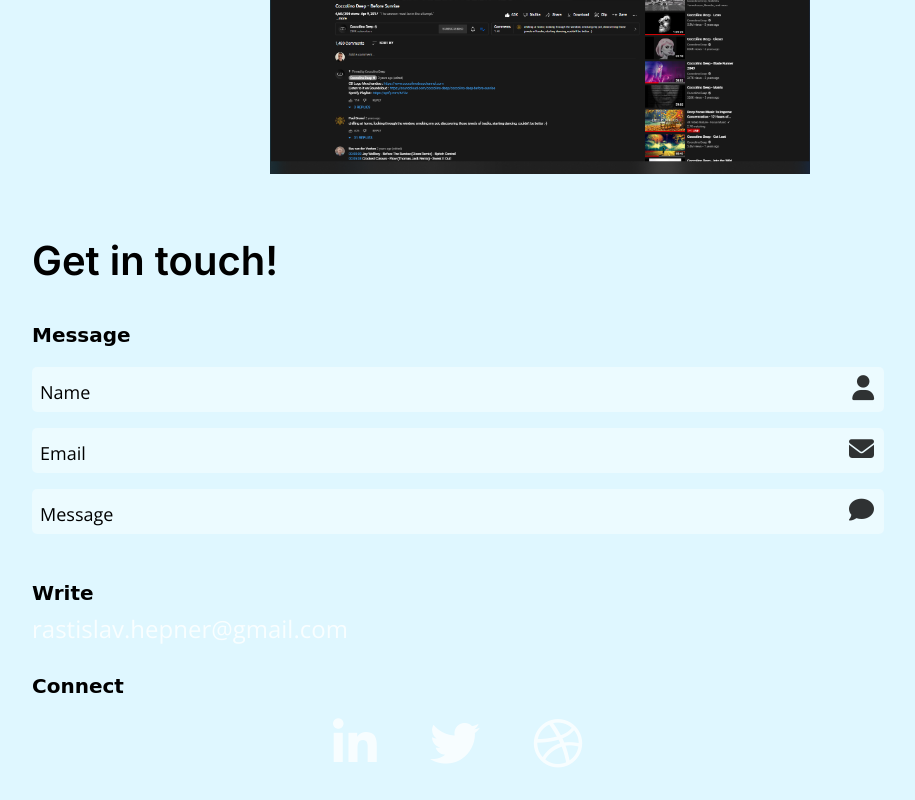
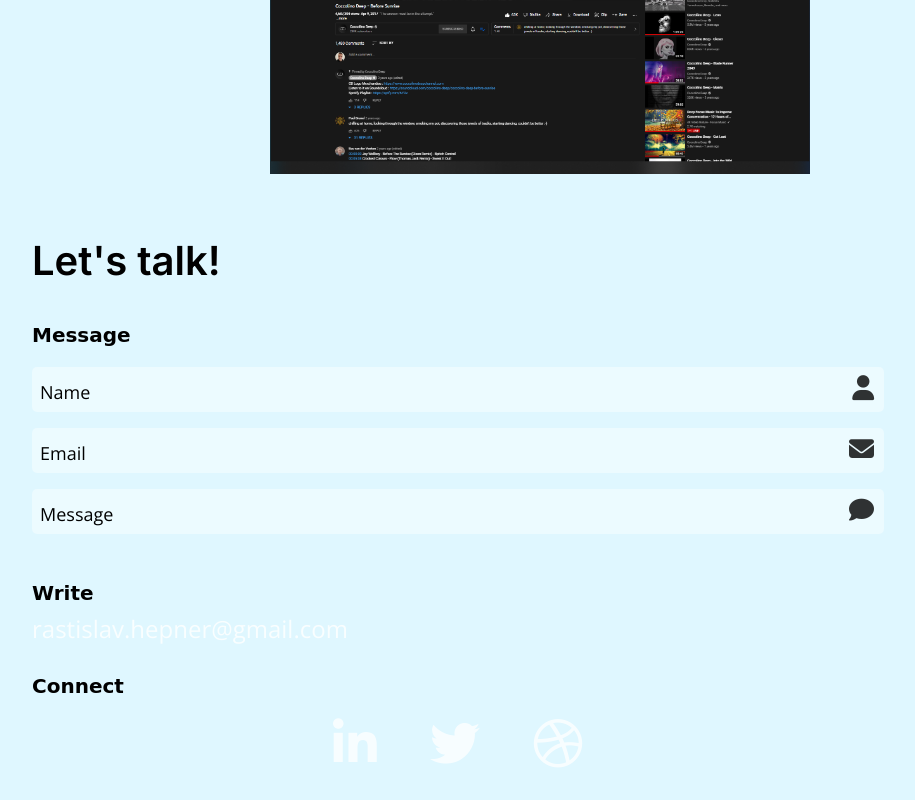
Before and after one commit to raswonders/portfolio2, a plain HTML site: page index.html in a window 1280 px wide. Shown: the part 3582-4382 px from the top of the page, without its empty margins (182-1097 px from the left). Drawn offline with nearby package versions, Linux system fonts and the light colour scheme; a web font is replaced by a local one.

Commit message:
change text of title in contact section

```diff
--- a/index.html
+++ b/index.html
@@ -139,7 +139,7 @@
     </section>
 
     <section class="contact-section">
-      <h1 class="section-title">Get in touch!</h1>
+      <h1 class="section-title">Let's talk!</h1>
 
       <section class="message-section">
         <h2 class="subsection-title">Message</h2>
```
